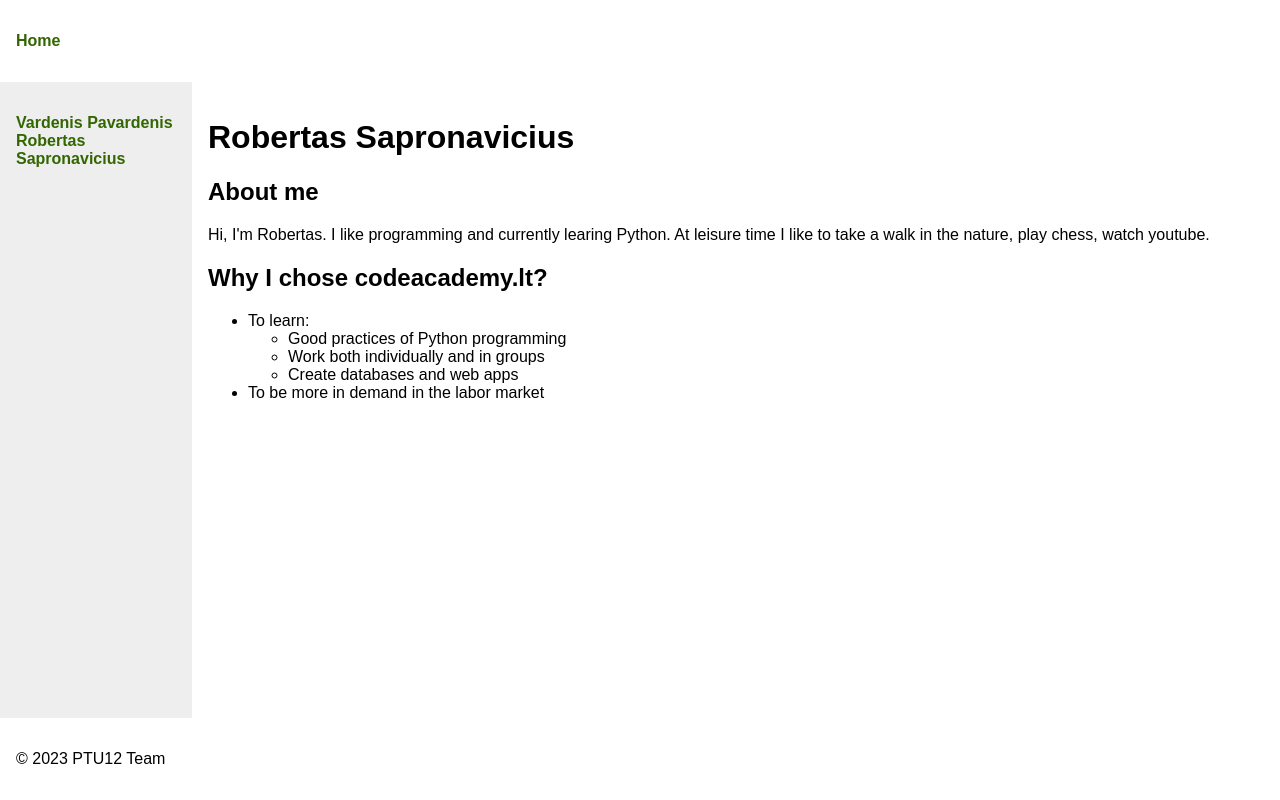
After one commit to kobrius11/ptu12_team, a Flask app: page /robertas_sapronavicius/ in a window 1280 px wide. The commit adds this page. Run offline with Flask 3, Linux system fonts and the light colour scheme.

Commit message:
Robertas_Sapronavicius

```diff
--- a/app.py
+++ b/app.py
@@ -8,7 +8,11 @@ def index():
 
 @app.route('/vardenis_pavardenis/')
 def vardenis_pavardenis():
-    return render_template('vardenis_pavardenis.html/')
+    return render_template('vardenis_pavardenis.html')
+
+@app.route('/robertas_sapronavicius/')
+def robertas_sapronavicius():
+    return render_template('robertas_sapronavicius.html')
 
 if __name__ == "__main__":
     app.run(debug=True)
--- a/templates/includes/sidebar.html
+++ b/templates/includes/sidebar.html
@@ -2,4 +2,7 @@
     <li>
         <a class="broken" href="/vardenis_pavardenis/">Vardenis Pavardenis</a>
     </li>
+    <li>
+        <a class="broken" href="/robertas_sapronavicius/">Robertas Sapronavicius</a>
+    </li>
 </ul>
--- /dev/null
+++ b/templates/robertas_sapronavicius.html
@@ -0,0 +1,39 @@
+<!DOCTYPE html>
+<html lang="en">
+<head>
+    <meta charset="UTF-8">
+    <meta http-equiv="X-UA-Compatible" content="IE=edge">
+    <meta name="viewport" content="width=device-width, initial-scale=1.0">
+    <title>PTU12 Team</title>
+    <link rel="stylesheet" href="/static/style.css">
+</head>
+<body>
+    <header>
+        {% include 'includes/menu.html' %}
+    </header>
+    <main>
+        <sidebar>
+            {% include 'includes/sidebar.html' %}
+        </sidebar>
+        <div class="content">
+            <h1>Robertas Sapronavicius</h1>
+            <h2>About me</h2>
+            <p>Hi, I'm Robertas. I like programming and currently learing Python.
+                At leisure time I like to take a walk in the nature, play chess, watch youtube.</p>
+            <h2>Why I chose codeacademy.lt?</h2>
+            <ul>
+                <li>To learn:</li>
+                    <ul>
+                        <li>Good practices of Python programming</li>
+                        <li>Work both individually and in groups</li>
+                        <li>Create databases and web apps</li>
+                    </ul>
+                <li>To be more in demand in the labor market</li>
+            </ul>
+        </div>
+    </main>
+    <footer>
+        {% include 'includes/footer.html' %}
+    </footer>
+</body>
+</html>
```
